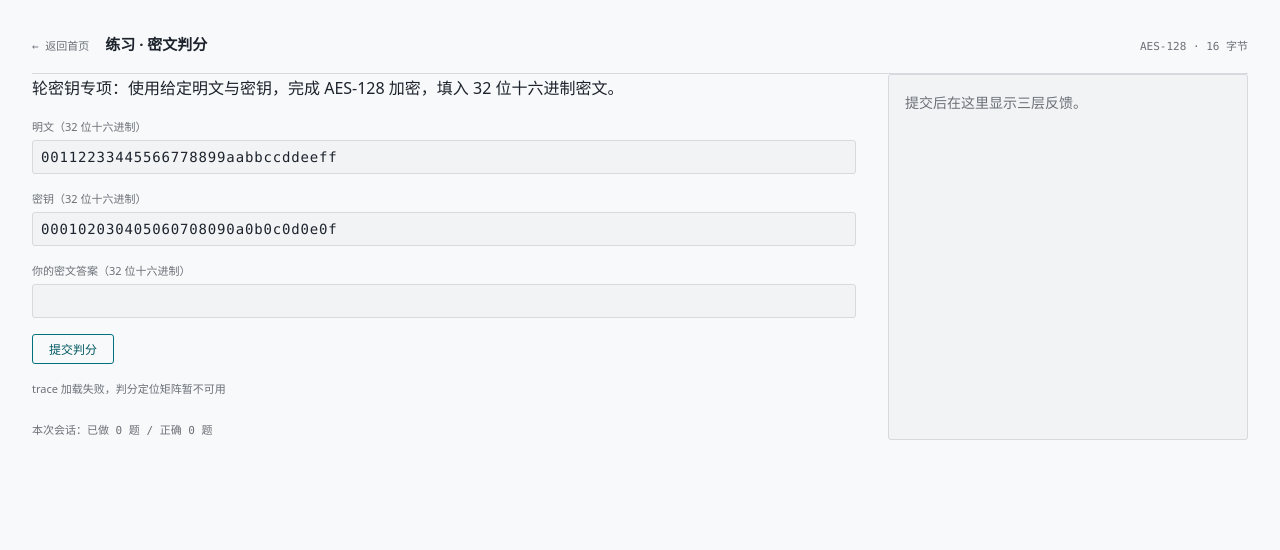
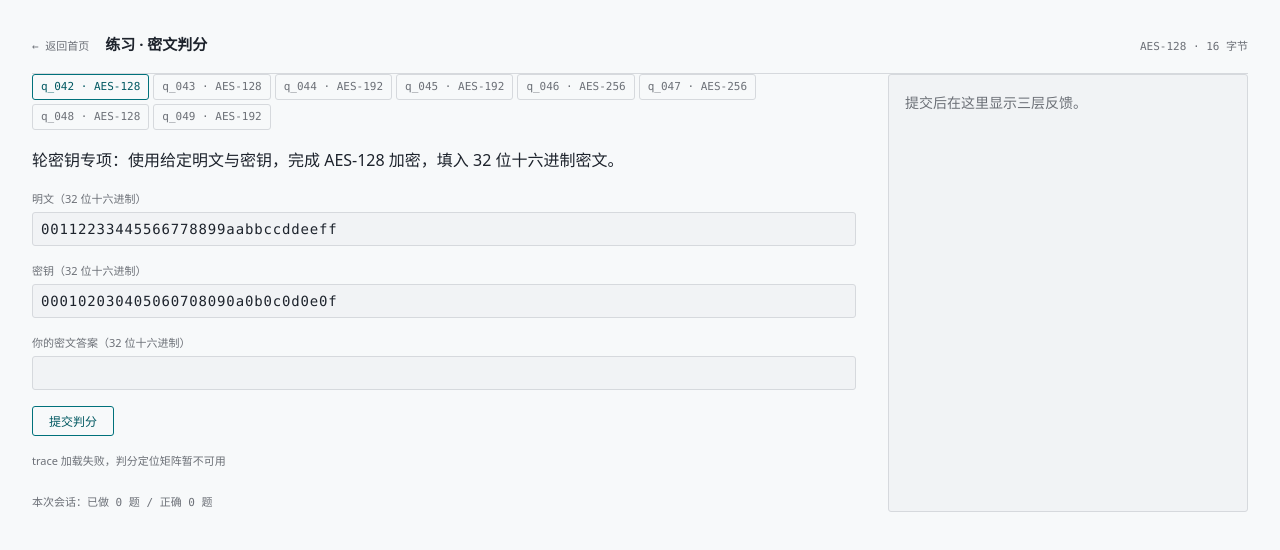
Before and after one commit to robben617/CipherLens, a Vue app in the folder frontend/: page /practice in a window 1280 px wide. Shown: the top 550 px of the page. Built offline with nearby package versions, Linux system fonts and the light colour scheme; no server answers.

Commit message:
feat(opt/T2-5): 练习页选题、动态页头与切题清场

```diff
--- a/frontend/src/views/PracticeView.vue
+++ b/frontend/src/views/PracticeView.vue
@@ -3,11 +3,26 @@
     <header class="practice__head">
       <RouterLink class="practice__back" to="/">← 返回首页</RouterLink>
       <h1 class="practice__title">练习 · 密文判分</h1>
-      <span class="practice__meta">AES-128 · 16 字节</span>
+      <span class="practice__meta">AES-{{ item.key_bits }} · 16 字节</span>
     </header>
 
     <div class="practice__body">
       <section class="practice__form">
+        <div class="practice__picker" role="group" aria-label="选择练习题" data-item-picker>
+          <button
+            v-for="entry in items"
+            :key="entry.id"
+            type="button"
+            class="practice__pick"
+            :class="{ 'is-active': entry.id === item.id }"
+            :aria-pressed="entry.id === item.id"
+            :data-item="entry.id"
+            @click="selectItem(entry.id)"
+          >
+            {{ entry.id }} · AES-{{ entry.key_bits }}
+          </button>
+        </div>
+
         <p class="practice__question">{{ item.question }}</p>
 
         <label class="practice__field">
@@ -16,7 +31,7 @@
         </label>
 
         <label class="practice__field">
-          <span>密钥（32 位十六进制）</span>
+          <span>密钥（{{ item.key_bits / 4 }} 位十六进制）</span>
           <input v-model="key" name="key" spellcheck="false" autocomplete="off" />
         </label>
 
@@ -82,6 +97,7 @@
 
           <div v-if="showMatrix" class="practice__layer practice__layer--matrix">
             <QuizMatrix
+              :key="`${item.id}:${quiz.firstDiff?.step_index ?? 'none'}`"
               :values="matrixValues"
               :changed="matrixChanged"
               :error="matrixError"
@@ -116,7 +132,7 @@
 
 <script setup lang="ts">
 import { computed, onMounted, onScopeDispose, ref } from 'vue'
-import { RouterLink, useRouter } from 'vue-router'
+import { RouterLink, useRoute, useRouter } from 'vue-router'
 import QuizMatrix from '../components/region-c/QuizMatrix.vue'
 import { QUIZ_ITEMS } from '../data/quizBank'
 import { useQuizStore } from '../stores/quiz'
@@ -133,12 +149,20 @@ const DEBUG =
   import.meta.env.DEV &&
   new URLSearchParams(window.location.search).get('debug') === 'quiz'
 
-const item = QUIZ_ITEMS[0]!
+const items = QUIZ_ITEMS
+const route = useRoute()
 const router = useRouter()
 const quiz = useQuizStore()
 
-const plaintext = ref(item.plaintext_hex)
-const key = ref(item.key_hex)
+function itemFromQuery(): (typeof QUIZ_ITEMS)[number] {
+  const requested = typeof route.query.item === 'string' ? route.query.item : ''
+  return QUIZ_ITEMS.find((entry) => entry.id === requested) ?? QUIZ_ITEMS[0]!
+}
+
+const item = ref(itemFromQuery())
+
+const plaintext = ref(item.value.plaintext_hex)
+const key = ref(item.value.key_hex)
 const answer = ref('')
 const formError = ref('')
 const trace = ref<QuizTrace | null>(null)
@@ -223,11 +247,11 @@ function submit(): void {
   showExpected.value = false
   quiz.disarmOverlay()
   void quiz.submit({
-    item_id: item.id,
+    item_id: item.value.id,
     answer_hex: value,
     plaintext_hex: plaintext.value.trim(),
     key_hex: key.value.trim(),
-    key_bits: item.key_bits,
+    key_bits: item.value.key_bits,
   })
 }
 
@@ -241,15 +265,32 @@ function jump(): void {
   })
 }
 
+function selectItem(id: string): void {
+  const next = QUIZ_ITEMS.find((entry) => entry.id === id)
+  if (!next || next.id === item.value.id) return
+  quiz.disarmOverlay()
+  quiz.clear()
+  item.value = next
+  plaintext.value = next.plaintext_hex
+  key.value = next.key_hex
+  answer.value = ''
+  formError.value = ''
+  showExpected.value = false
+  trace.value = null
+  traceError.value = ''
+  void router.replace({ query: { ...route.query, item: next.id } })
+  void loadTrace()
+}
+
 async function loadTrace(): Promise<void> {
   try {
     const res = await fetch('/api/aes/trace', {
       method: 'POST',
       headers: { 'Content-Type': 'application/json' },
       body: JSON.stringify({
-        plaintext_hex: item.plaintext_hex,
-        key_hex: item.key_hex,
-        key_bits: item.key_bits,
+        plaintext_hex: item.value.plaintext_hex,
+        key_hex: item.value.key_hex,
+        key_bits: item.value.key_bits,
         direction: 'encrypt',
       }),
     })
@@ -551,4 +592,27 @@ onScopeDispose(() => {
     grid-template-columns: minmax(0, 1fr);
   }
 }
+
+.practice__picker {
+  display: flex;
+  flex-wrap: wrap;
+  gap: var(--sp-1);
+}
+
+.practice__pick {
+  height: 26px;
+  padding: 0 var(--sp-2);
+  border: var(--rule-region-w) solid var(--line-hairline);
+  border-radius: var(--r-control);
+  background: transparent;
+  font-family: var(--font-mono);
+  font-size: var(--fs-micro);
+  color: var(--ink-3);
+  cursor: pointer;
+}
+
+.practice__pick.is-active {
+  border-color: var(--accent);
+  color: var(--accent-strong);
+}
 </style>
```
Also changed, not shown: 1 other file (tests, documents, lock files or other folders).
